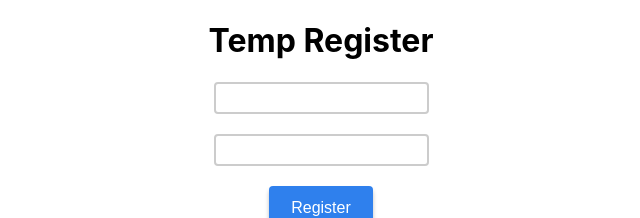
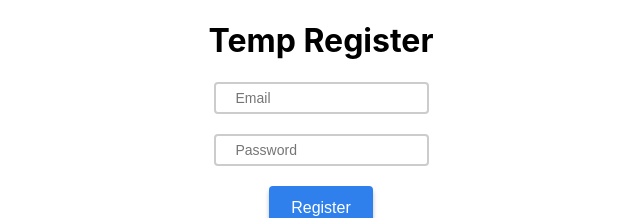
Before and after one commit to OpenSocialCSN/incontact-web, a React (Create React App) app in the folder client/: page / in a window 1280 px wide. Shown: the top 218 px of the page, without its empty margins (319-959 px from the left). Built offline with nearby package versions, Linux system fonts and the light colour scheme.

Commit message:
register: input placeholders

```diff
--- a/client/src/components/screens/auth/Register.jsx
+++ b/client/src/components/screens/auth/Register.jsx
@@ -16,9 +16,9 @@ export default function Register({ setUserId }) {
   return (
     <div className="Login">
       <h1>Temp Register</h1>
-      <input type="text" {...email} />
+      <input type="text" placeholder="Email" {...email} />
       <br />
-      <input type="password" {...password} />
+      <input type="password" placeholder="Password" {...password} />
       <br />
       <button onClick={submit}>Register</button>
     </div>
```
